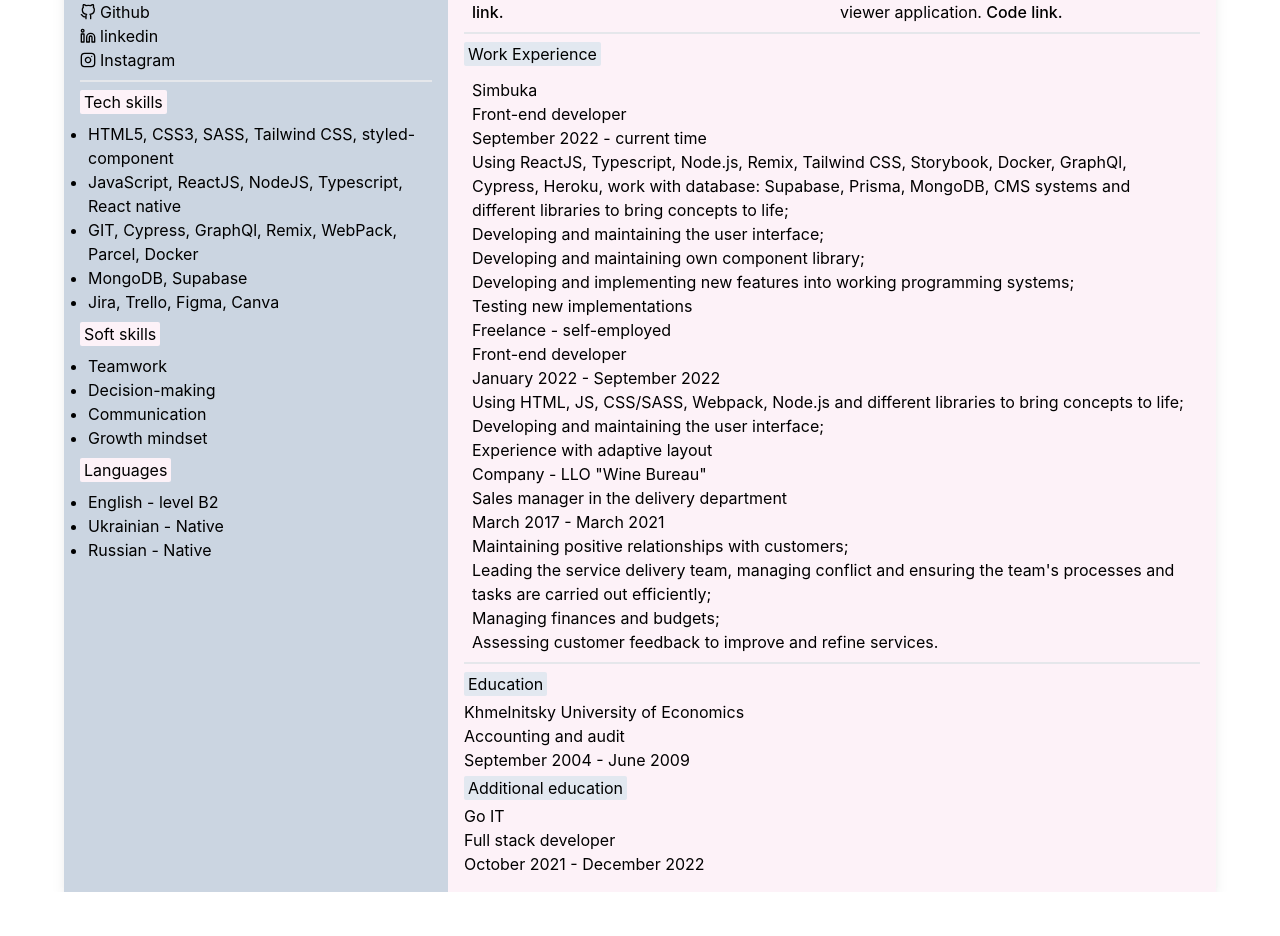
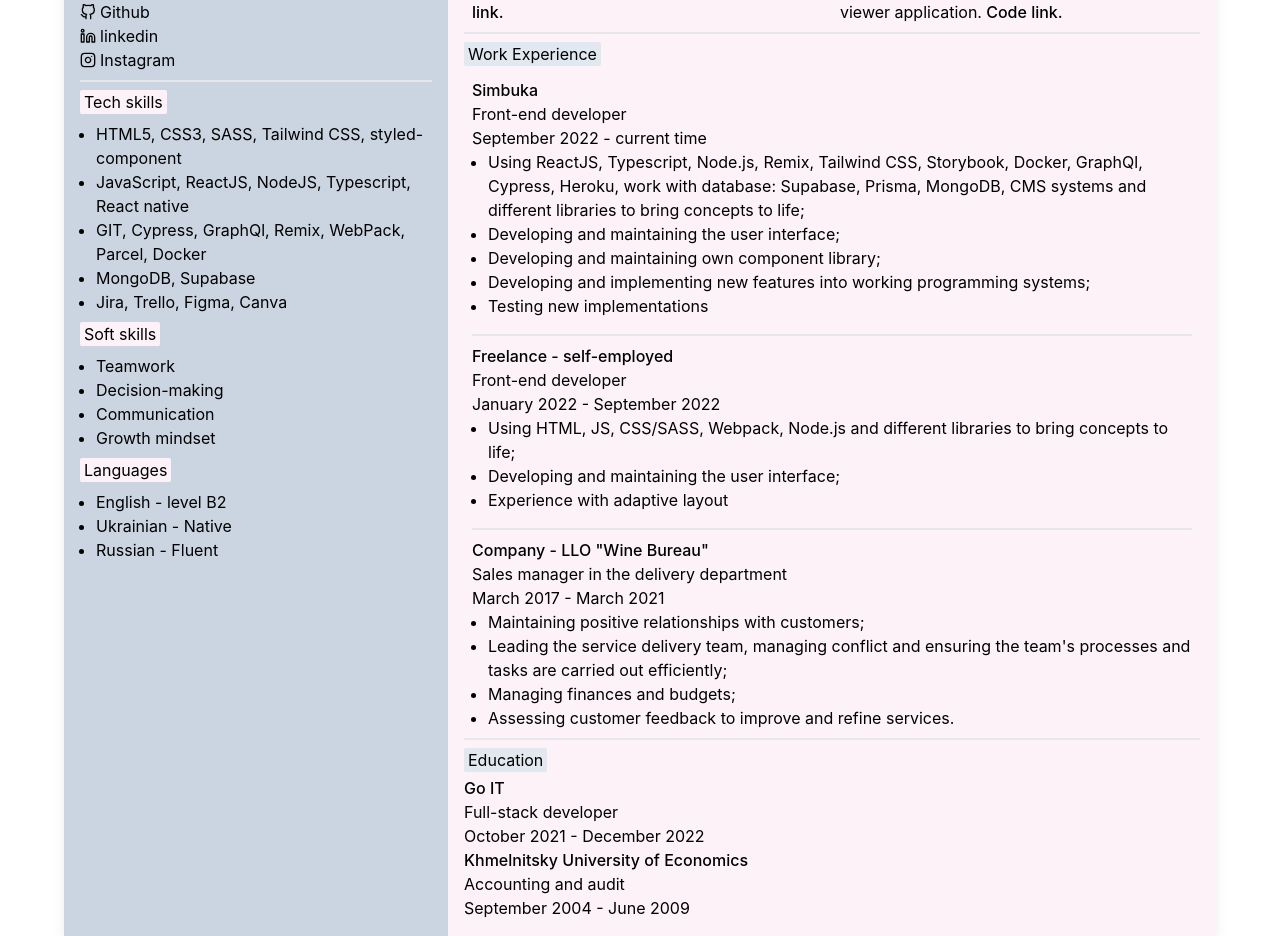
Before and after one commit to kateryna-klimchuk/cv_klimchuk_k, a React (Create React App) app: page / in a window 1280 px wide. Shown: the part 346-1282 px from the top of the page. Before the commit the page ends 1238 px from the top, so only its background shows below. Built offline with nearby package versions, Linux system fonts and the light colour scheme.

Commit message:
Add styles to Experience and education components

```diff
--- a/public/index.html
+++ b/public/index.html
@@ -9,12 +9,12 @@
       name="description"
       content="Web site created using create-react-app"
     />
-    <!-- <link rel="apple-touch-icon" href="%PUBLIC_URL%/logo192.png" /> -->
+    <link rel="apple-touch-icon" href="./favicon.ico.png" />
     <!--
       manifest.json provides metadata used when your web app is installed on a
       user's mobile device or desktop. See https://developers.google.com/web/fundamentals/web-app-manifest/
     -->
-    <!-- <link rel="manifest" href="%PUBLIC_URL%/manifest.json" /> -->
+    <link rel="manifest" href="./favicon.ico.png" />
     <!--
       Notice the use of %PUBLIC_URL% in the tags above.
       It will be replaced with the URL of the `public` folder during the build.
--- a/src/Components/Education/index.jsx
+++ b/src/Components/Education/index.jsx
@@ -2,23 +2,20 @@ import React from "react";
 
 export default function Education() {
   return (
+    <div>
+      <h2 className="bg-slate-200 max-w-max px-1 mb-1 rounded-sm">Education</h2>
       <ul>
         <li>
-        <h2 className="bg-slate-200 max-w-max px-1 mb-1 rounded-sm">
-          Education
-        </h2>
-        <h4>Khmelnitsky University of Economics</h4>
+          <h4 className="font-medium">Go IT</h4>
+          <p>Full-stack developer</p>
+          <h4>October 2021 - December 2022</h4>
+        </li>
+        <li>
+          <h4 className="font-medium">Khmelnitsky University of Economics</h4>
           <p>Accounting and audit</p>
           <h4>September 2004 - June 2009</h4>
         </li>
-      <li>
-        <h2 className="bg-slate-200 max-w-max px-1 my-1 rounded-sm">
-          Additional education
-        </h2>
-        <h4>Go IT</h4>
-        <p>Full stack developer</p>
-        <h4>October 2021 - December 2022</h4>
-      </li>
       </ul>
+    </div>
   );
 }
--- a/src/Components/Experience/index.jsx
+++ b/src/Components/Experience/index.jsx
@@ -7,11 +7,11 @@ export default function Experience() {
         Work Experience
       </h2>
       <ul className="p-2">
-        <li>
-          <h3>Simbuka</h3>
+        <li className="pb-4 border-b-2">
+          <h3 className="font-medium">Simbuka</h3>
           <p>Front-end developer</p>
           <h4>September 2022 - current time</h4>
-          <ul>
+          <ul className="list-disc pl-4">
             <li>
               Using ReactJS, Typescript, Node.js, Remix, Tailwind CSS,
               Storybook, Docker, GraphQl, Cypress, Heroku, work with database:
@@ -28,11 +28,11 @@ export default function Experience() {
           </ul>
         </li>
         <li></li>
-        <li>
-          <h3>Freelance - self-employed</h3>
+        <li className="pb-4 border-b-2">
+          <h3 className="font-medium pt-2">Freelance - self-employed</h3>
           <p>Front-end developer</p>
           <h4>January 2022 - September 2022</h4>
-          <ul>
+          <ul className="list-disc pl-4">
             <li>
               Using HTML, JS, CSS/SASS, Webpack, Node.js and different libraries
               to bring concepts to life;
@@ -42,10 +42,10 @@ export default function Experience() {
           </ul>
         </li>
         <li>
-          <h3>Company - LLO "Wine Bureau"</h3>
+          <h3 className="font-medium pt-2">Company - LLO "Wine Bureau"</h3>
           <p>Sales manager in the delivery department</p>
           <h4>March 2017 - March 2021</h4>
-          <ul>
+          <ul className="list-disc pl-4">
             <li>Maintaining positive relationships with customers;</li>
             <li>
               Leading the service delivery team, managing conflict and ensuring
--- a/src/Components/SideBar/index.jsx
+++ b/src/Components/SideBar/index.jsx
@@ -23,7 +23,12 @@ export default function SideBar() {
             </h3>
             <ul className="pb-2 border-b-2">
               <li>
-                <a href="tel:+380663460366">+38 066 346 03 66</a>
+                <a
+                  href="tel:+380663460366"
+                  title="This is some text I want to display. "
+                >
+                  +38 066 346 03 66
+                </a>
               </li>
               <li>
                 <a
@@ -56,7 +61,7 @@ export default function SideBar() {
               <FiLinkedin className="mr-1" />
 
               <a
-                href="http://linkedin.com/in/katherine-klimchuk-5202b7164"
+                href="https://www.linkedin.com/in/kateryna-klimchuk-5202b7164/"
                 target="_blank"
                 rel="noreferrer"
               >
@@ -82,7 +87,7 @@ export default function SideBar() {
             Tech skills
           </h3>
 
-          <ul className="list-disc pl-2">
+          <ul className="list-disc pl-4">
             <li>HTML5, CSS3, SASS, Tailwind CSS, styled-component</li>
             <li>JavaScript, ReactJS, NodeJS, Typescript, React native</li>
             <li>GIT, Cypress, GraphQl, Remix, WebPack, Parcel, Docker</li>
@@ -95,7 +100,7 @@ export default function SideBar() {
           <h3 className="bg-pink-50 max-w-max my-2 px-1 rounded-sm">
             Soft skills
           </h3>
-          <ul className="list-disc pl-2">
+          <ul className="list-disc pl-4">
             <li>Teamwork</li>
             <li>Decision-making</li>
             <li>Communication</li>
@@ -107,10 +112,10 @@ export default function SideBar() {
           <h3 className="bg-pink-50 max-w-max my-2 px-1 rounded-sm">
             Languages
           </h3>
-          <ul className="list-disc pl-2">
+          <ul className="list-disc pl-4">
             <li>English - level B2</li>
             <li>Ukrainian - Native</li>
-            <li>Russian - Native</li>
+            <li>Russian - Fluent</li>
           </ul>
         </div>
       </div>
```
Also changed, not shown: public/manifest.json. Lines whose indentation alone changed are shown as unchanged.
